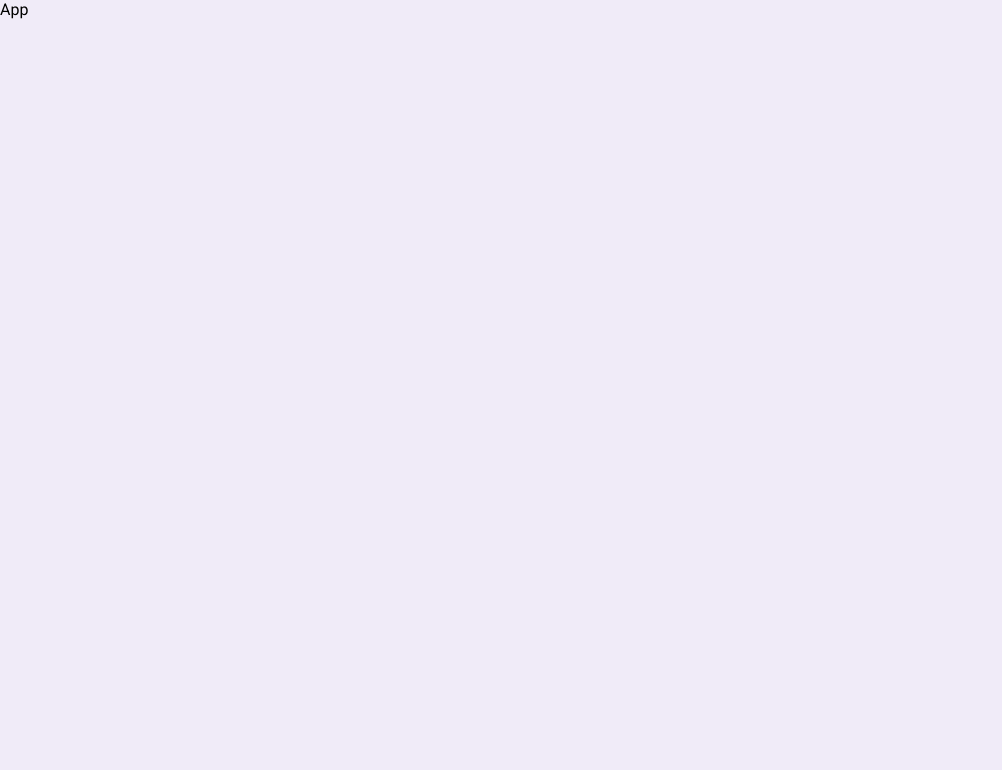
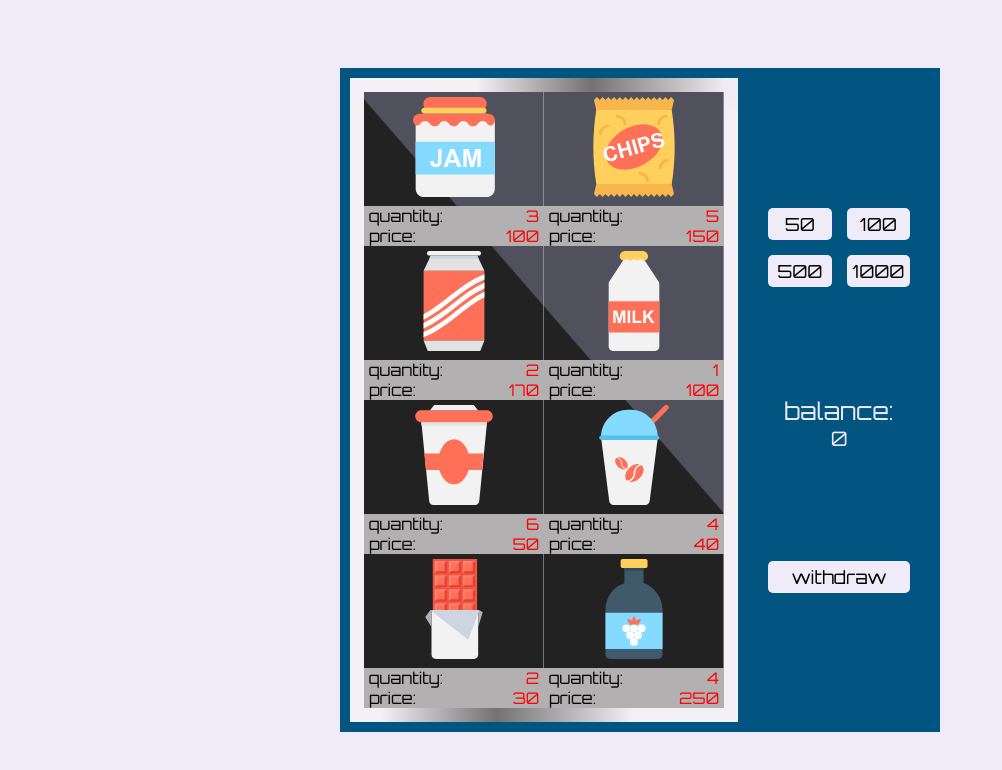
Before and after one commit to pug000/test-task-for-renue, a React (Create React App) app: page / in a window 1280 px wide. Shown: the top 770 px of the page, without its empty margins (0-1002 px from the left). Built offline with nearby package versions, Linux system fonts and the light colour scheme.

Commit message:
feat: add Control component

```diff
--- a/src/App.tsx
+++ b/src/App.tsx
@@ -1,5 +1,11 @@
+import Machine from 'components/Machine/Machine';
+
 function App() {
-  return <div>App</div>;
+  return (
+    <main className="main">
+      <Machine />
+    </main>
+  );
 }
 
 export default App;
--- /dev/null
+++ b/src/components/Control/Control.module.scss
@@ -0,0 +1,40 @@
+@import "styles/variables.scss";
+
+.wrapper {
+  display: flex;
+  flex-direction: column;
+  justify-content: space-evenly;
+  width: 100%;
+  padding: 20px 0;
+  padding-left: 10px;
+}
+
+.coinContainer {
+  display: grid;
+  grid-template-columns: repeat(2, 1fr);
+  justify-content: center;
+  gap: 15px;
+  padding: 0 20px;
+}
+
+.container {
+  display: flex;
+  flex-direction: column;
+  align-items: center;
+  padding: 0 20px;
+
+  button {
+    width: 100%;
+  }
+}
+
+.text {
+  font-size: 24px;
+  color: $color-white;
+}
+
+.count {
+  font-size: 20px;
+  font-family: "Orbitron", sans-serif;
+  color: $color-white;
+}
--- /dev/null
+++ b/src/components/Control/Control.tsx
@@ -0,0 +1,30 @@
+import { memo } from 'react';
+
+import coins from 'utils/constants';
+
+import Button from 'components/Button/Button';
+
+import styles from './Control.module.scss';
+
+function Control() {
+  return (
+    <div className={styles.wrapper}>
+      <div className={styles.coinContainer}>
+        {coins.map((coin) => (
+          <Button key={coin} id={String(coin)}>
+            {coin}
+          </Button>
+        ))}
+      </div>
+      <div className={styles.container}>
+        <p className={styles.text}>balance:</p>
+        <p className={styles.count}>0</p>
+      </div>
+      <div className={styles.container}>
+        <Button id="withdraw">withdraw</Button>
+      </div>
+    </div>
+  );
+}
+
+export default memo(Control);
--- a/src/components/Machine/Machine.tsx
+++ b/src/components/Machine/Machine.tsx
@@ -1,6 +1,9 @@
+import { memo } from 'react';
+
 import products from 'utils/products';
 
 import ProductsList from 'components/ProductsList/ProductsList';
+import Control from 'components/Control/Control';
 
 import styles from './Machine.module.scss';
 
@@ -8,9 +11,9 @@ function Machine() {
   return (
     <div className={styles.wrapper}>
       <ProductsList products={products} />
-      <div>Control</div>
+      <Control />
     </div>
   );
 }
 
-export default Machine;
+export default memo(Machine);
--- a/src/styles/global.scss
+++ b/src/styles/global.scss
@@ -15,7 +15,7 @@ a {
 
 body {
   background-color: $color-white;
-  font-family: "Roboto", sans-serif;
+  font-family: "Orbitron", sans-serif;
   font-weight: 400;
   font-size: 16px;
 }
--- /dev/null
+++ b/src/utils/constants.ts
@@ -0,0 +1,3 @@
+const coins: number[] = [50, 100, 500, 1000];
+
+export default coins;
```
